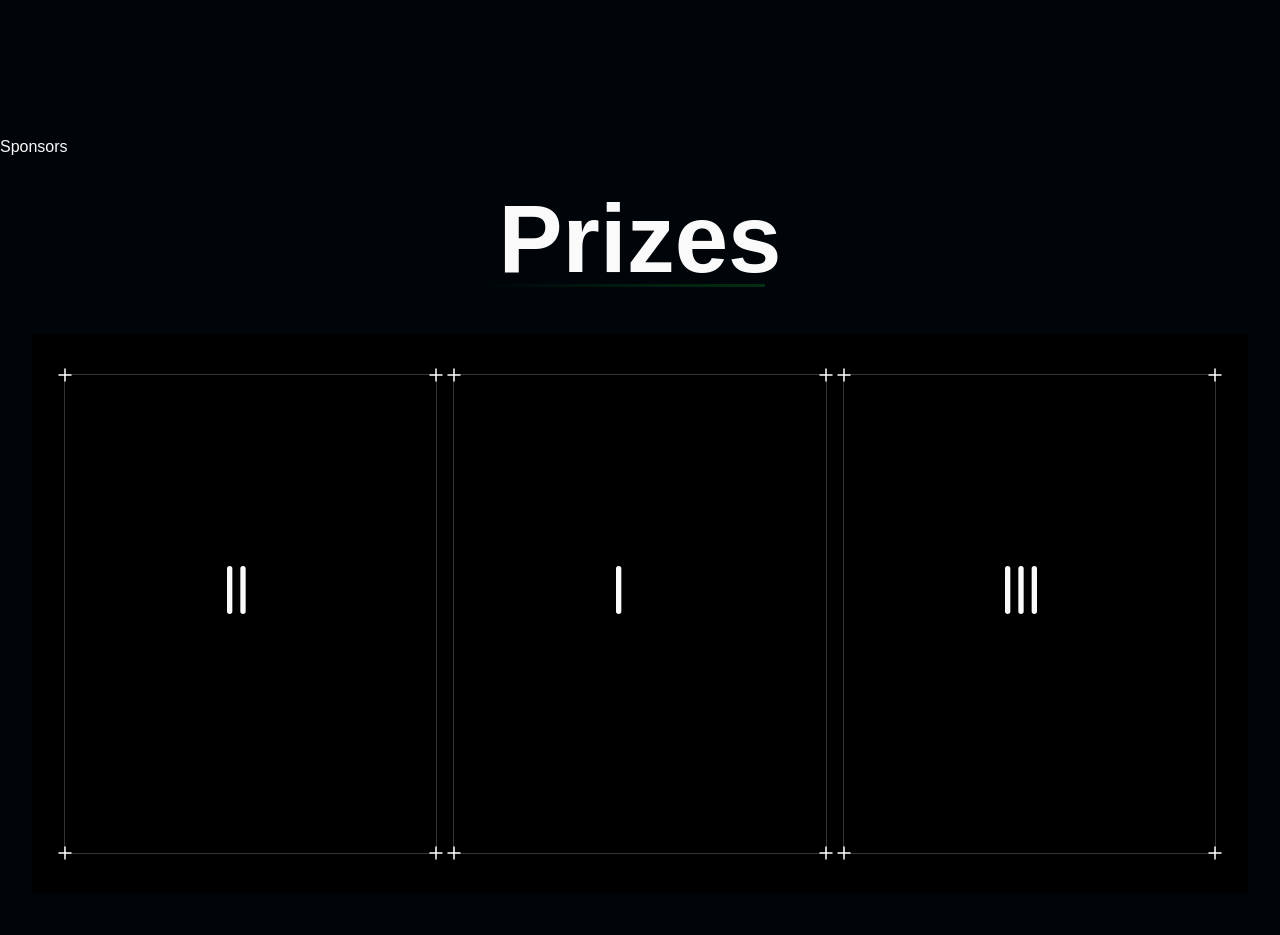
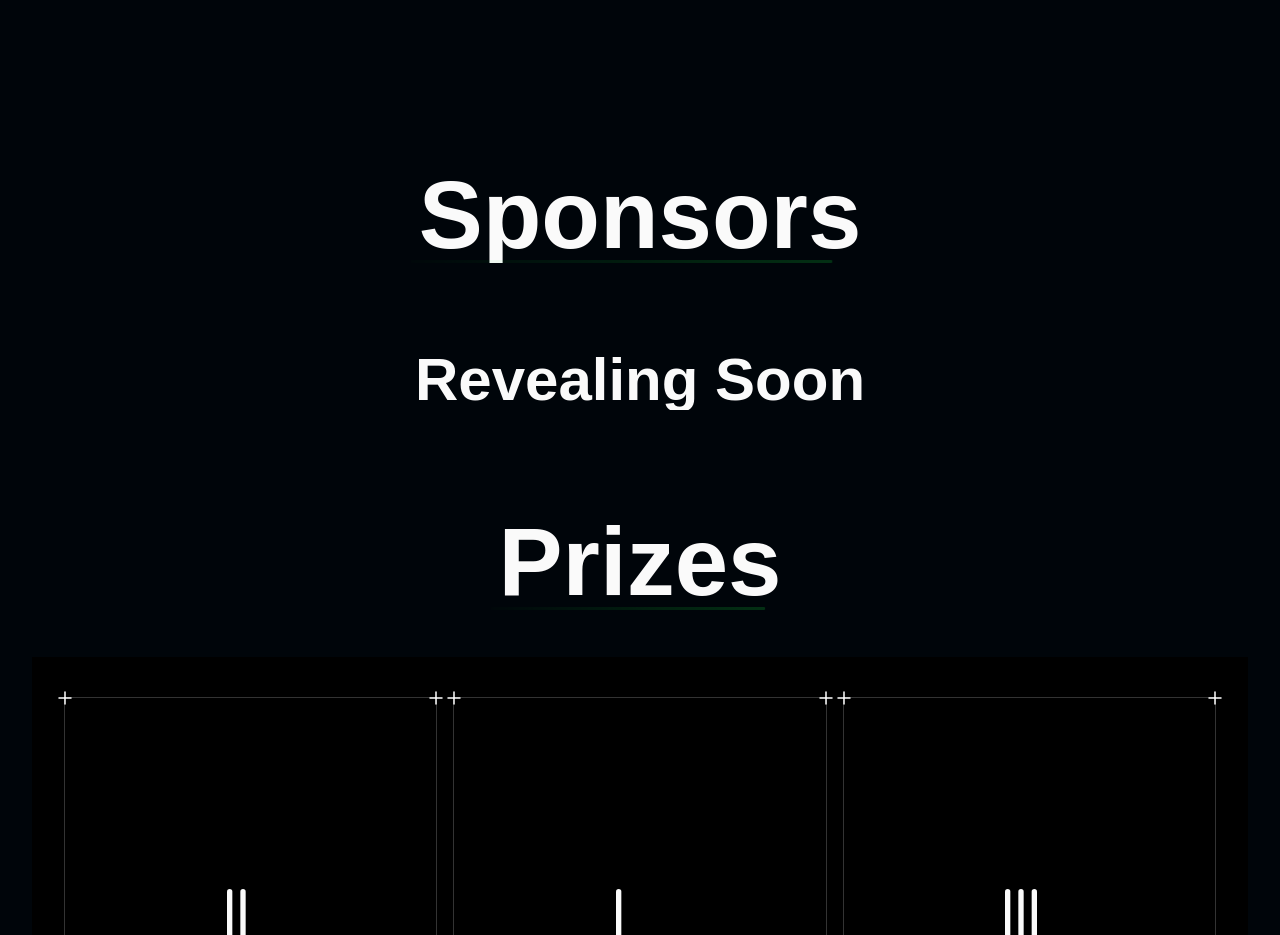
Before and after one commit to Priyanshujain22/hackjklu, a Next.js app: page / in a window 1280 px wide. Shown: the part 3920-4855 px from the top of the page. Built offline with nearby package versions, Linux system fonts and the light colour scheme.

Commit message:
create revealingSoon copmonent and apply on Sponsers Section

```diff
--- /dev/null
+++ b/components/RevealingSoon/RevealingSoon.module.css
@@ -0,0 +1,11 @@
+.heading {
+  position: relative;
+  overflow: hidden;
+  display: inline-block;
+  padding: 0 0.5rem;
+  border-radius: 1px;
+}
+
+.headingText {
+  @apply font-semibold leading-none lg:text-6xl sm:text-5xl xs:text-3xl text-5xl text-center;
+}
--- /dev/null
+++ b/components/RevealingSoon/RevealingSoon.tsx
@@ -0,0 +1,11 @@
+import React from 'react';
+import style from "./RevealingSoon.module.css";
+
+const RevealingSoon = () => {
+  return (
+    <div className={style.heading}>
+      <h1 className={style.headingText}>Revealing Soon</h1>
+    </div>  )
+}
+
+export default RevealingSoon
--- a/components/Sponsors/Sponsors.tsx
+++ b/components/Sponsors/Sponsors.tsx
@@ -1,10 +1,19 @@
 import React from 'react';
+import RevealingSoon from '../RevealingSoon/RevealingSoon';
+import Header from '../Header/Header';
 // import styles from "./Sponsors.module.css";
 
 const Sponsors = () => {
   return (
-    <div>Sponsors</div>
-  )
+    <section className="p-8">
+      <h2 className="text-center mb-10">
+        <Header text="Sponsors" />
+      </h2>
+      <div className="py-10 flex justify-center items-center">
+        <RevealingSoon />
+      </div>
+    </section>
+  );
 }
 
-export default Sponsors
+export default Sponsors;
```
